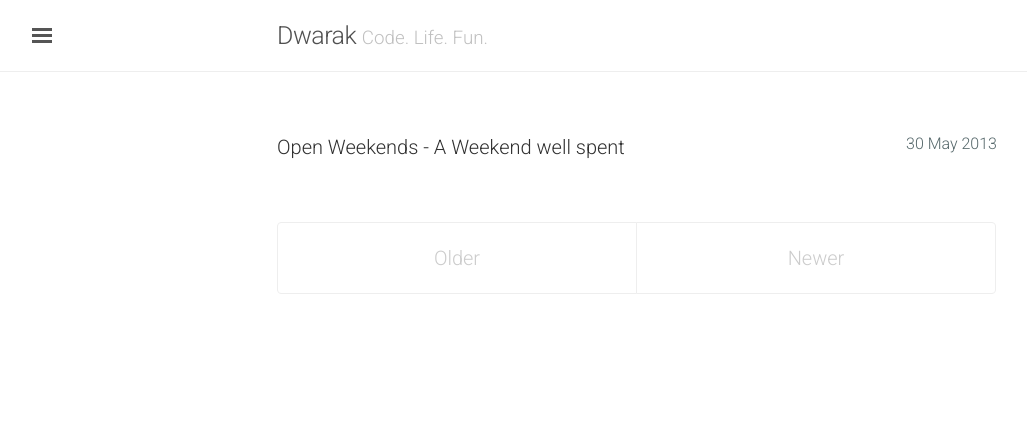
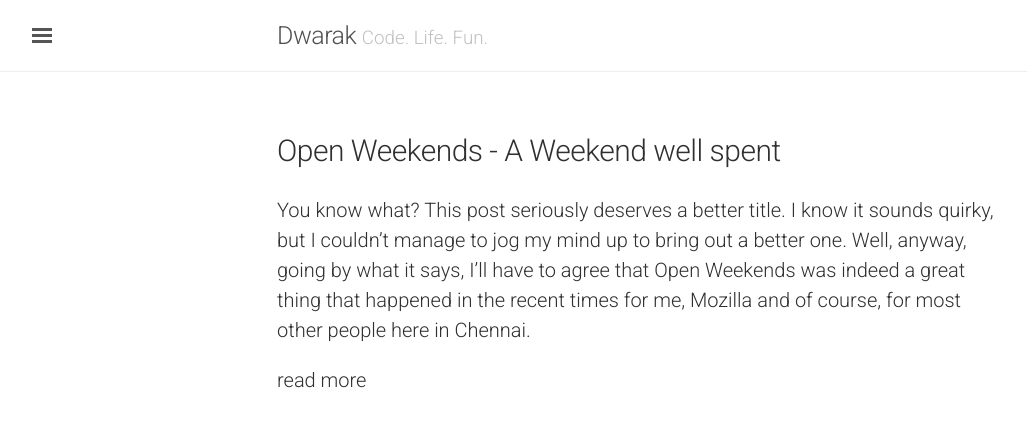
Before and after one commit to dtsdwarak/blog, a Jekyll site: the page built from index.html, in a window 1280 px wide. Shown: the top 427 px of the page, without its empty margins (3-1030 px from the left). Built offline with Jekyll 4.4.1, drawn with Linux system fonts in a browser that asks for light colours; the list of posts is cut into pages by our own code.

Commit message:
Changing Home Page Layout

```diff
--- a/index.html
+++ b/index.html
@@ -7,31 +7,14 @@ title: Home
   {% for post in paginator.posts %}
   <div class="post">
     <!-- <p class="post-title"> -->
-      <a href="{{ site.baseurl }}{{ post.url }}">
+      <h2><a href="{{ site.baseurl }}{{ post.url }}">
         {{ post.title }}
-      </a>
-      <span class="date-format">{{ post.date | date_to_string }}</span>
-    <!-- </p> -->
+      </a></h2>
+      <!-- <h3 class="date-format">{{ post.date | date_to_string }}</h3> -->
+      <p style="display:inline">{{ post.content | split:'<!--break-->' | first }}</p>
+      {% if post.content contains '<!--break-->' %}
+        <a href="{{ post.url }}">read more</a>
+      {% endif %}
   </div>
   {% endfor %}
 </div>
-
-
-
-
-<div class="pagination">
-  {% if paginator.next_page %}
-    <a class="pagination-item older" href="{{ site.baseurl }}/page{{paginator.next_page}}">Older</a>
-  {% else %}
-    <span class="pagination-item older">Older</span>
-  {% endif %}
-  {% if paginator.previous_page %}
-    {% if paginator.page == 2 %}
-      <a class="pagination-item newer" href="{{ site.baseurl }}/">Newer</a>
-    {% else %}
-      <a class="pagination-item newer" href="{{ site.baseurl }}/page{{paginator.previous_page}}">Newer</a>
-    {% endif %}
-  {% else %}
-    <span class="pagination-item newer">Newer</span>
-  {% endif %}
-</div>
--- a/public/css/lanyon.css
+++ b/public/css/lanyon.css
@@ -42,8 +42,8 @@
 /* Custom Date Style */
 .date-format{
   color:#55676A;
-  font-size:12pt;
-  float:right;
+  font-size:15pt;
+  /*float:left;*/
 }
 
 
@@ -108,7 +108,7 @@ h1, h2, h3, h4, h5, h6 {
 .masthead {
   padding-top:    1rem;
   padding-bottom: 1rem;
-  margin-bottom: 3rem;
+  /*margin-bottom: 3rem;*/
   border-bottom: 1px solid #eee;
 }
 .masthead-title {
--- a/public/css/poole.css
+++ b/public/css/poole.css
@@ -82,7 +82,7 @@ a:focus {
 
 /* Headings */
 h1, h2, h3, h4, h5, h6 {
-  margin-bottom: .5rem;
+  /*margin-bottom: .5rem;*/
   font-weight: bold;
   line-height: 1.25;
   color: #313131;
@@ -96,7 +96,7 @@ h2 {
   font-size: 1.5rem;
 }
 h3 {
-  margin-top: 1.5rem;
+  /*margin-top: 1.5rem;*/
   font-size: 1.25rem;
 }
 h4, h5, h6 {
```
Also changed, not shown: _posts/2013-05-30-Open-Weekends-A-Weekend-Well-Spent.md (+2 -2 lines), 5 other files.
